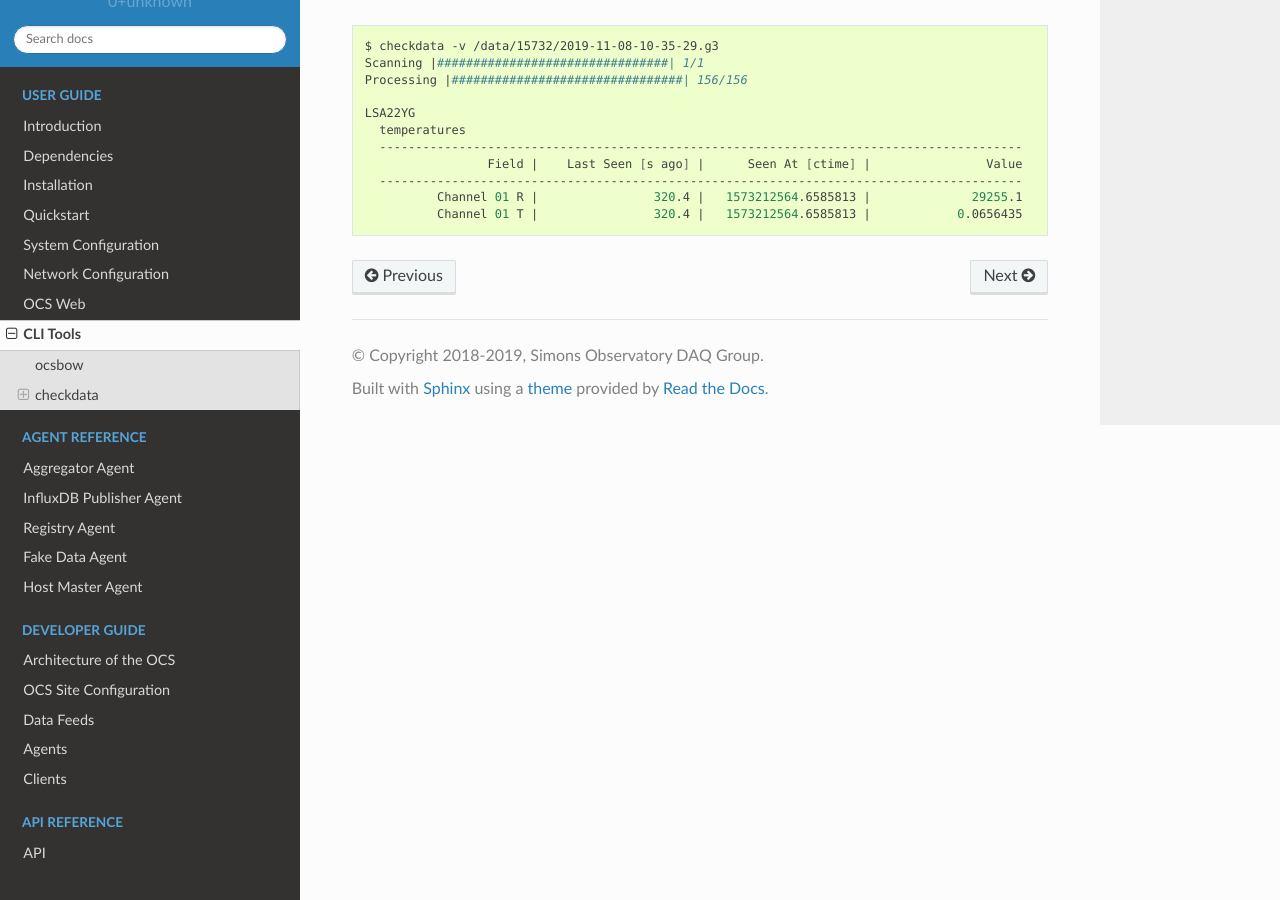
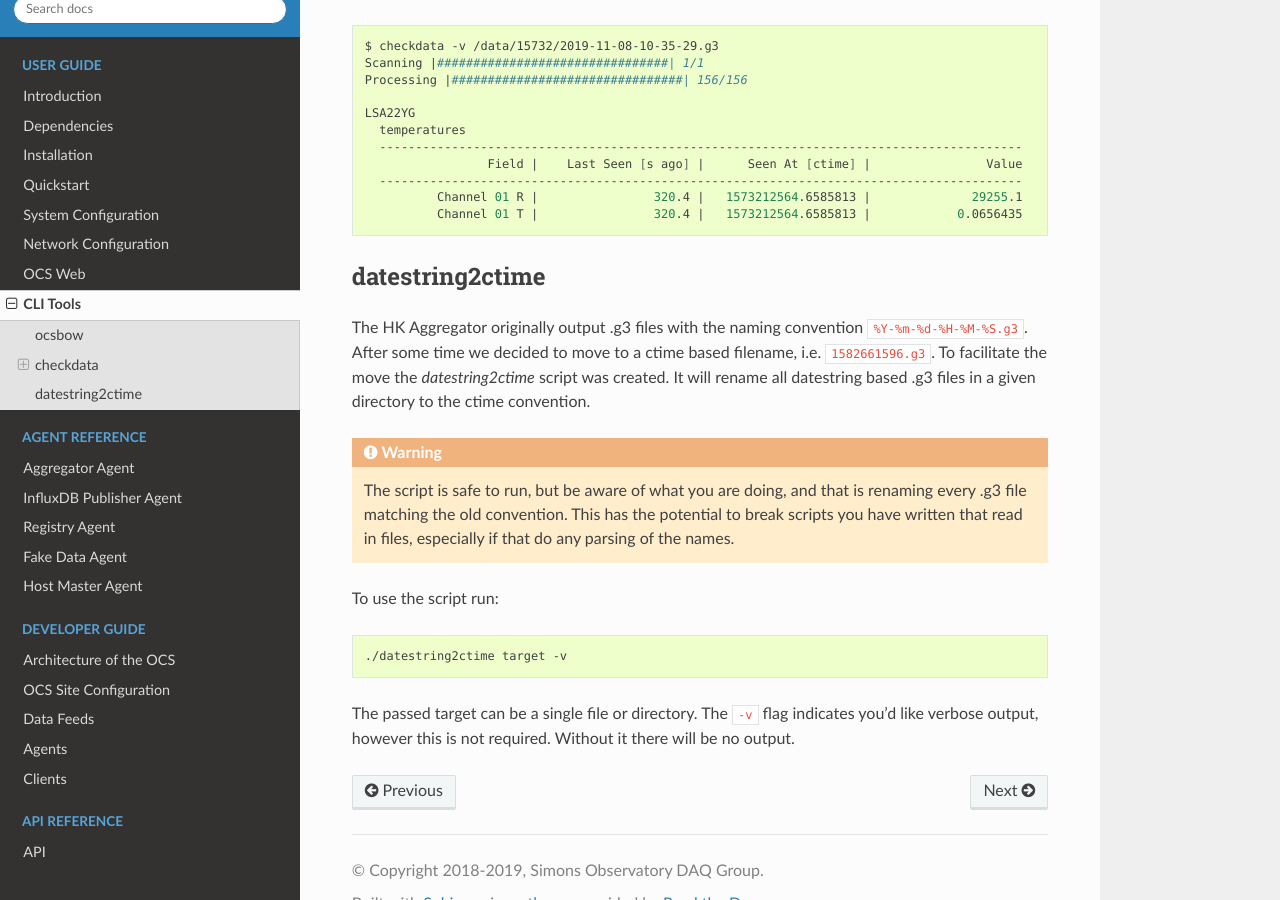
Before and after one commit to simonsobs/ocs, a Sphinx documentation site: the page built from docs/user/cli_tools.rst, in a window 1280 px wide and 900 px high, scrolled down 1863 px. Built offline with Sphinx 7.4.7 and the Read the Docs theme 2.0.0, drawn with Linux system fonts in a browser that asks for light colours.

Commit message:
Add docs for datestring2ctime

```diff
--- a/docs/user/cli_tools.rst
+++ b/docs/user/cli_tools.rst
@@ -96,3 +96,24 @@ field within that feed. For more verbose output, throw the ``-v`` flag::
       -----------------------------------------------------------------------------------------
               Channel 01 R |                320.4 |   1573212564.6585813 |              29255.1
               Channel 01 T |                320.4 |   1573212564.6585813 |            0.0656435
+
+datestring2ctime
+================
+The HK Aggregator originally output .g3 files with the naming convention
+``%Y-%m-%d-%H-%M-%S.g3``. After some time we decided to move to a ctime based
+filename, i.e. ``1582661596.g3``. To facilitate the move the `datestring2ctime`
+script was created. It will rename all datestring based .g3 files in a given
+directory to the ctime convention.
+
+.. warning:: The script is safe to run, but be aware of what you are doing, and that is
+             renaming every .g3 file matching the old convention. This has the potential to
+             break scripts you have written that read in files, especially if that do any
+             parsing of the names.
+
+To use the script run::
+
+    ./datestring2ctime target -v
+
+The passed target can be a single file or directory. The ``-v`` flag indicates
+you'd like verbose output, however this is not required. Without it there will
+be no output.
```
